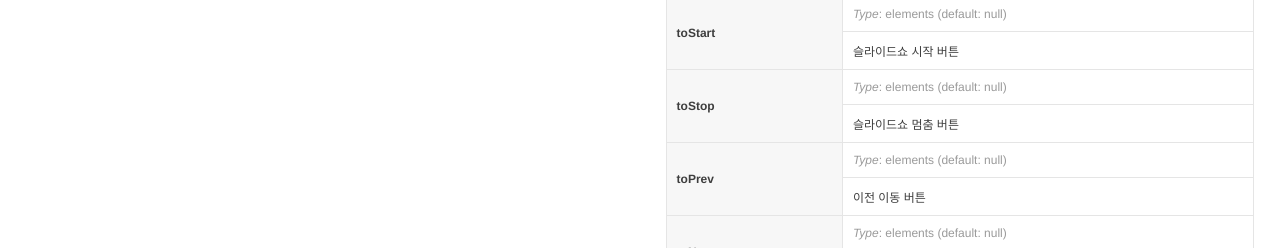
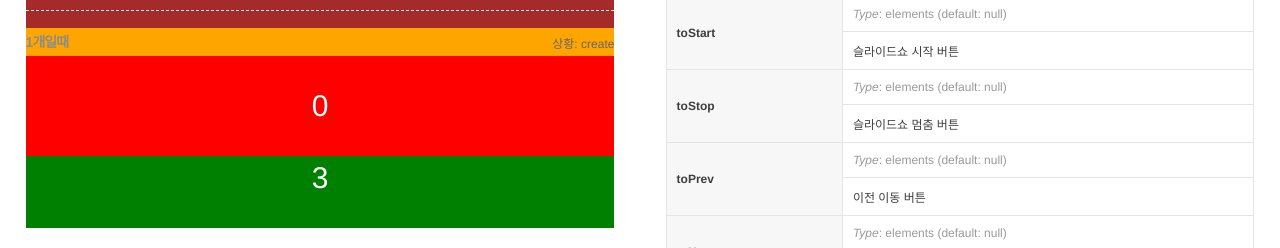
Before and after one commit to kkh975/SwipeBase, a plain HTML site: page index_kr.html in a window 1280 px wide. Shown: the part 1316-1564 px from the top of the page. Drawn offline with Linux system fonts and the light colour scheme.

Commit message:
text fix

```diff
--- a/index_kr.html
+++ b/index_kr.html
@@ -36,7 +36,7 @@
 				<h1>Example</h1>
 			</header>
 
-			<!-- Default --
+			<!-- Default -->
 			<section class="section-1">
 				<header>
 					<h1>기본</h1>
@@ -87,7 +87,7 @@
 				</script>
 			</section>
 
-			<!-- None loop --
+			<!-- None loop -->
 			<section class="section-2">
 				<header>
 					<h1>루프가 아닐떄</h1>
@@ -139,7 +139,7 @@
 				</script>
 			</section>
 
-			<!-- Length 2 --
+			<!-- Length 2 -->
 			<section class="section-3">
 				<header>
 					<h1>슬라이드가 두개일때</h1>
@@ -189,7 +189,7 @@
 				</script>
 			</section>
 
-			<!-- Length 2 && None loop --
+			<!-- Length 2 && None loop -->
 			<section class="section-4">
 				<header>
 					<h1>슬라이드가 2개이면서 루프가 아닐떄</h1>
@@ -251,8 +251,8 @@
 					<ul class="list">
 						<li><div style="background: red;">0</div></li>
 						<li><div style="background: brown;">1</div></li>
-						<!-- <li><div style="background: orange;">2</div></li> -->
-						<!-- <li><div style="background: green;">3</div></li> -->
+						<li><div style="background: orange;">2</div></li>
+						<li><div style="background: green;">3</div></li>
 					</ul>
 				</div>
 
@@ -290,15 +290,6 @@
 						toNext: Dsec5.querySelectorAll( '.to-next' ),
 						create: function( ) {
 							Ddisp.innerHTML = 'create';
-
-							slide.toSlide( 1 );
-
-							// setTimeout( function(  ) {
-							// 	var Dli = document.createElement( 'li' );
-							// 	Dli.innerHTML = '<div style="background: blue">4</div>';
-							// 	Dlist.appendChild( Dli );
-							// 	slide.update( Dlist.querySelectorAll( 'li' ) );
-							// }, 1500 );
 						},
 						before: function( idx ) {
 							Ddisp.innerHTML = 'before: ' + idx;
@@ -310,7 +301,7 @@
 				</script>
 			</section>
 
-			<!-- length 1 --
+			<!-- length 1 -->
 			<section class="section-6">
 				<header>
 					<h1>1개일때</h1>
```
